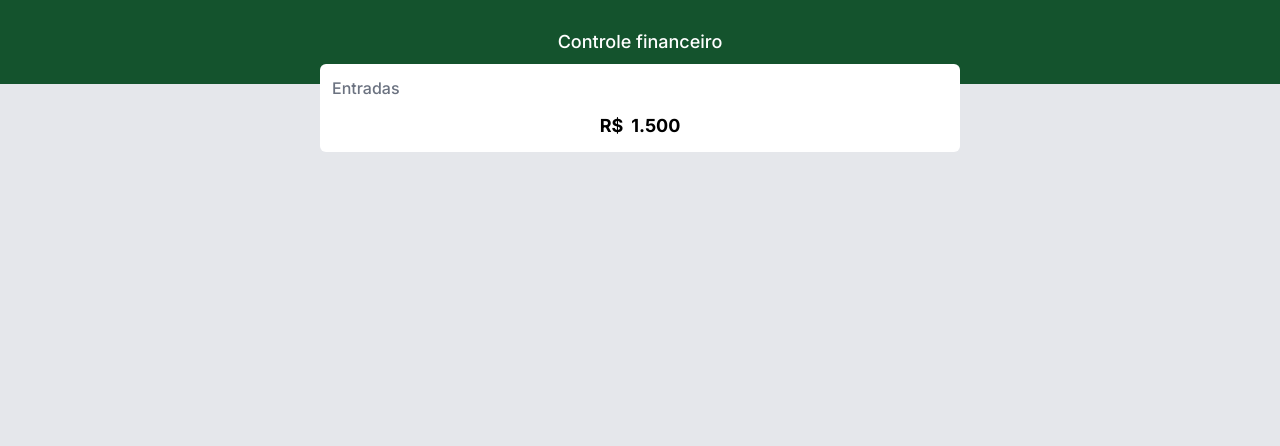
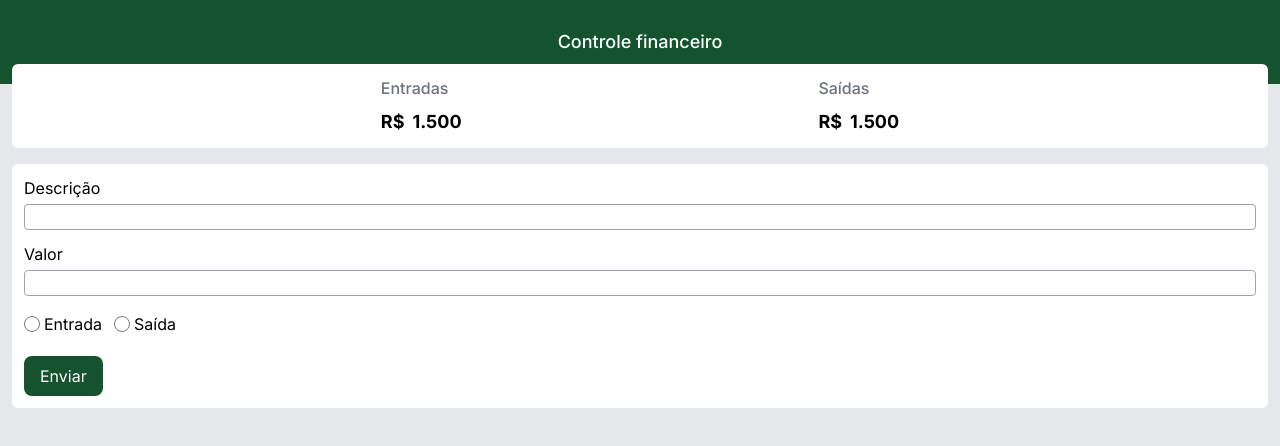
Before and after one commit to Alice-Lira/controle-financeiro, a Next.js app: page / in a window 1280 px wide. Shown: the top 446 px of the page. Built offline with nearby package versions, Linux system fonts and the light colour scheme.

Commit message:
realizado formulario e adicionado saidas no card

```diff
--- a/src/app/components/card.js
+++ b/src/app/components/card.js
@@ -1,11 +1,26 @@
 export default function Card() {
     return (
-        <div className="flex items-center justify-center w-full absolute top-0 left-0 z-10">
-            <div className="bg-white w-1/2 absolute top-16 z-20 rounded-md p-3">
-                <p className="text-base text-gray-500 font-medium">Entradas</p>
-                <div className="flex gap-2 pt-3 justify-center">
-                    <span className="font-bold text-lg">R$</span>
-                    <span className="font-bold text-lg">1.500</span>
+        <div className="w-full absolute top-0 left-0 z-10">
+            <div className="w-full absolute top-16 z-20 px-3">
+                <div className="bg-white p-3 rounded-md flex justify-evenly items-center">
+                    <div className="flex flex-col">
+                        <p className="text-base text-gray-500 font-medium">Entradas</p>
+                        <div className="flex gap-2 pt-2">
+                            <span className="font-bold text-lg">R$</span>
+                            <span className="font-bold text-lg">1.500</span>
+                        </div>
+
+                    </div>
+
+                    <div className="flex flex-col ">
+                        <p className="text-base text-gray-500 font-medium">Saídas</p>
+                        <div className="flex gap-2 pt-2">
+                            <span className="font-bold text-lg">R$</span>
+                            <span className="font-bold text-lg">1.500</span>
+                        </div>
+
+                    </div>
+
                 </div>
             </div>
         </div>
--- a/src/app/layout.js
+++ b/src/app/layout.js
@@ -20,7 +20,7 @@ export default function RootLayout({ children }) {
         </div>
         <main>
           <Card />
-          <div className="pt-20 px-2">
+          <div className="pt-20 px-3">
             {children}
           </div>
         </main>
--- a/src/app/page.js
+++ b/src/app/page.js
@@ -2,7 +2,35 @@
 export default function Home() {
   return (
     <div>
+      <form>
+        <div className="bg-white p-3 flex flex-col rounded-md">
+          <div className="flex flex-col">
+              <label className="text-base mb-1">Descrição</label>
+              <input className="border-gray-400 border rounded focus:outline-none focus:ring-1 focus:ring-black"></input>
+          </div>
 
+          <div className="flex flex-col">
+              <label className="text-base mb-1 mt-3">Valor</label>
+              <input className="border-gray-400 border rounded focus:outline-none focus:ring-1 focus:ring-black" type="number"></input>
+          </div>
+          <div className="flex gap-3">
+
+            <div className="items-center flex gap-1 pt-4">
+              <input type="radio" name="entrada" value="entrada" className="h-4 w-4"></input>
+              <label className="text-base ">Entrada</label>
+            </div>
+
+            <div className="items-center flex gap-1 pt-4">
+              <input type="radio" name="saida" value="saida" className="h-4 w-4"></input>
+              <label className="text-base ">Saída</label>
+            </div>
+          </div>
+
+          <div className="pt-5">
+              <button className="bg-green-900 text-white px-4 py-2 rounded-lg ">Enviar</button>
+          </div>
+        </div>
+      </form>
     </div>
   );
 }
```
